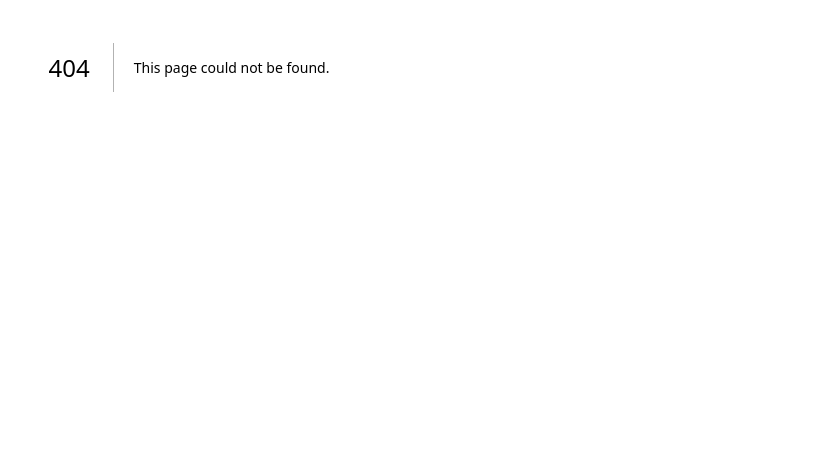
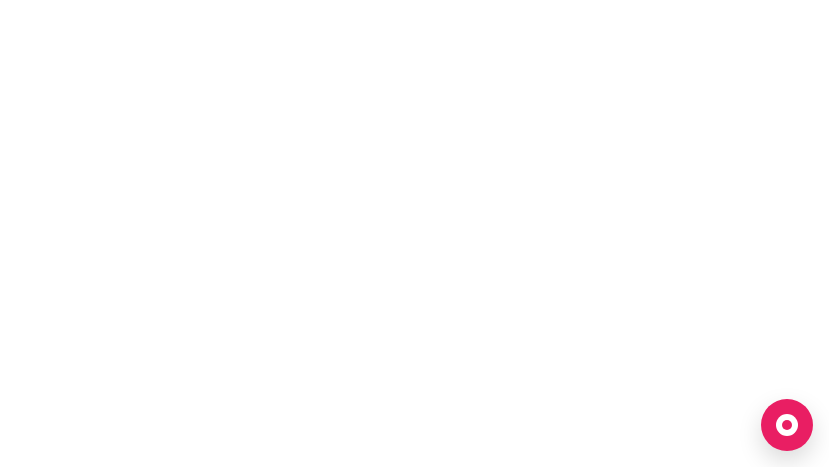
Before and after one commit to simonaugustin-code/Bloombot, a Next.js app: page /embed in a window 1280 px wide. Before the commit this address had no page. Shown: the part 333-800 px from the top of the page, without its empty margins (451-1280 px from the left). Built offline with nearby package versions, Linux system fonts and the light colour scheme.

Commit message:
Create page.tsx

```diff
--- /dev/null
+++ b/app/embed/page.tsx
@@ -0,0 +1,15 @@
+// app/embed/page.tsx
+import ChatWidget from "@/components/ChatWidget";
+import "@/app/globals.css";
+
+export const metadata = { robots: "noindex" };
+
+export default function Embed() {
+  return (
+    <html>
+      <body style={{ margin: 0, background: "transparent" as any }}>
+        <ChatWidget />
+      </body>
+    </html>
+  );
+}
```
